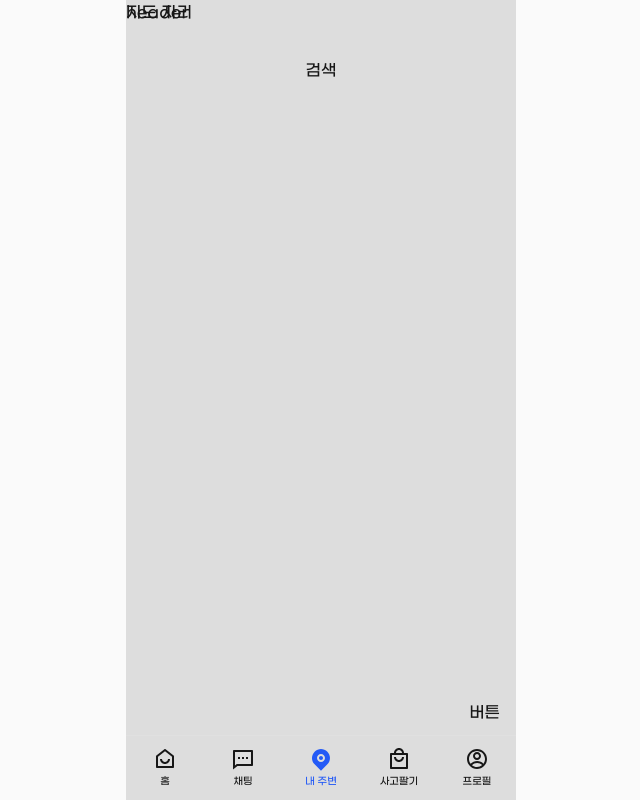
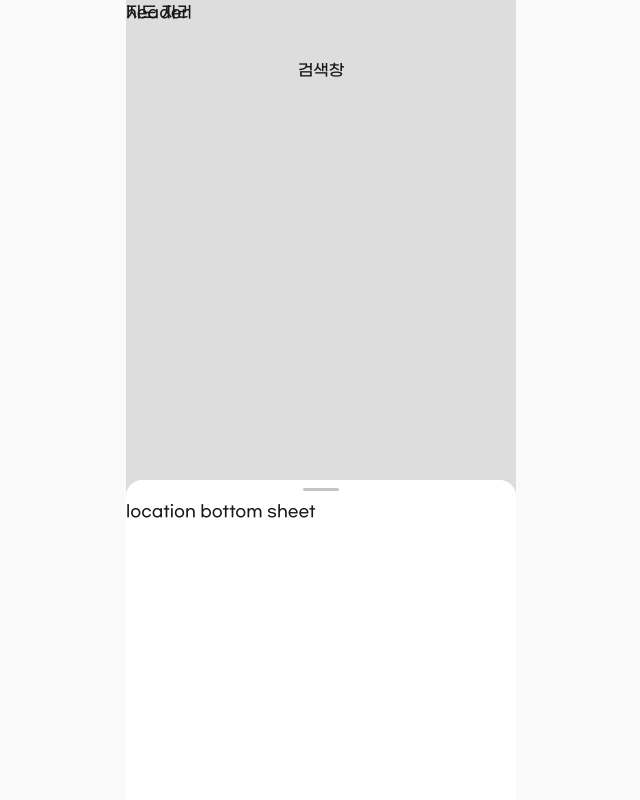
Before and after one commit to yeaseula/Mulbanggae, a Next.js app: page /location in a window 1280 px wide. Shown: the whole page, without its empty margins (319-959 px from the left). Built offline with nearby package versions, Linux system fonts and the light colour scheme.

Commit message:
location : 컴포넌트 위치 변경

```diff
--- a/app/location/page.tsx
+++ b/app/location/page.tsx
@@ -6,8 +6,6 @@ export default function LocationPage() {
     return (
         <Wrapper>
             <Location />
-            <FloatingSearch>검색</FloatingSearch>
-            <FloatingButton>버튼</FloatingButton>
         </Wrapper>
     )
 }
@@ -18,16 +16,3 @@ const Wrapper = styled.section`
     position:relative;
     background: #dddddd;
 `
-const FloatingSearch = styled.div`
-    position: absolute;
-    top: 58px;
-    left: 50%;
-    transform: translateX(-50%);
-    z-index: 21;
-`
-const FloatingButton = styled.div`
-    position: absolute;
-    right: 16px;
-    bottom: 76px;
-    z-index: 21;
-`
--- /dev/null
+++ b/components/bottomsheet/bottomsheet.tsx
@@ -0,0 +1,48 @@
+"use client"
+
+import { ReactNode } from "react"
+import styled from "styled-components"
+
+type BottomSheetProps = {
+    open: boolean
+    children: ReactNode
+}
+
+export function BottomSheet({open, children}:BottomSheetProps){
+    return (
+        <Wrapper data-open={open}>
+        <Handle />
+        <Content>{children}</Content>
+        </Wrapper>
+    )
+}
+
+const Wrapper = styled.div`
+    max-width: 390px;
+    width: 100%;
+    position: fixed;
+    bottom: 0;
+    height: 40%;
+    background: white;
+    border-radius: 16px 16px 0 0;
+    transform: translateY(100%);
+    transition: transform 0.25s ease;
+    z-index: 30;
+
+    &[data-open='true'] {
+        transform: translateY(0);
+    }
+`
+
+const Handle = styled.div`
+    width: 36px;
+    height: 3px;
+    background: var(--gray_semidark_color);
+    border-radius: 999px;
+    margin: 8px auto;
+`
+
+const Content = styled.div`
+    height: 100%;
+    overflow-y: auto;
+`
--- /dev/null
+++ b/features/location/location-bottom-sheet.tsx
@@ -0,0 +1,5 @@
+export function LocationBottomSheet () {
+    return (
+        <>location bottom sheet</>
+    )
+}
--- /dev/null
+++ b/features/location/location-button.tsx
@@ -0,0 +1,13 @@
+"use client"
+import styled from "styled-components"
+
+export function LocationButton() {
+    return <FloatingButton>버튼</FloatingButton>
+}
+
+const FloatingButton = styled.div`
+    position: absolute;
+    right: 16px;
+    bottom: 76px;
+    z-index: 21;
+`
--- /dev/null
+++ b/features/location/location-search.tsx
@@ -0,0 +1,14 @@
+"use client"
+import styled from "styled-components"
+
+export function LocationSearch() {
+    return <FloatingSearch>검색창</FloatingSearch>
+}
+
+const FloatingSearch = styled.div`
+    position: absolute;
+    top: 58px;
+    left: 50%;
+    transform: translateX(-50%);
+    z-index: 21;
+`
--- a/features/location/location.tsx
+++ b/features/location/location.tsx
@@ -1,6 +1,10 @@
 "use client"
 import { useEffect, useRef } from "react"
 import { initMap } from "./initmap"
+import { BottomSheet } from "@/components/bottomsheet/bottomsheet"
+import { LocationSearch } from "@/features/location/location-search"
+import { LocationButton } from "./location-button"
+import { LocationBottomSheet } from "./location-bottom-sheet"
 import styled from "styled-components"
 
 export function Location () {
@@ -15,7 +19,16 @@ export function Location () {
             //map?.destroy?.()
         }
     },[])
-    return <MapArea ref={mapRef} />
+    return (
+        <>
+        <MapArea ref={mapRef} />
+        <LocationSearch />
+        <LocationButton />
+        <BottomSheet open>
+            <LocationBottomSheet />
+        </BottomSheet>
+        </>
+    )
 }
 
 const MapArea = styled.div`
```
